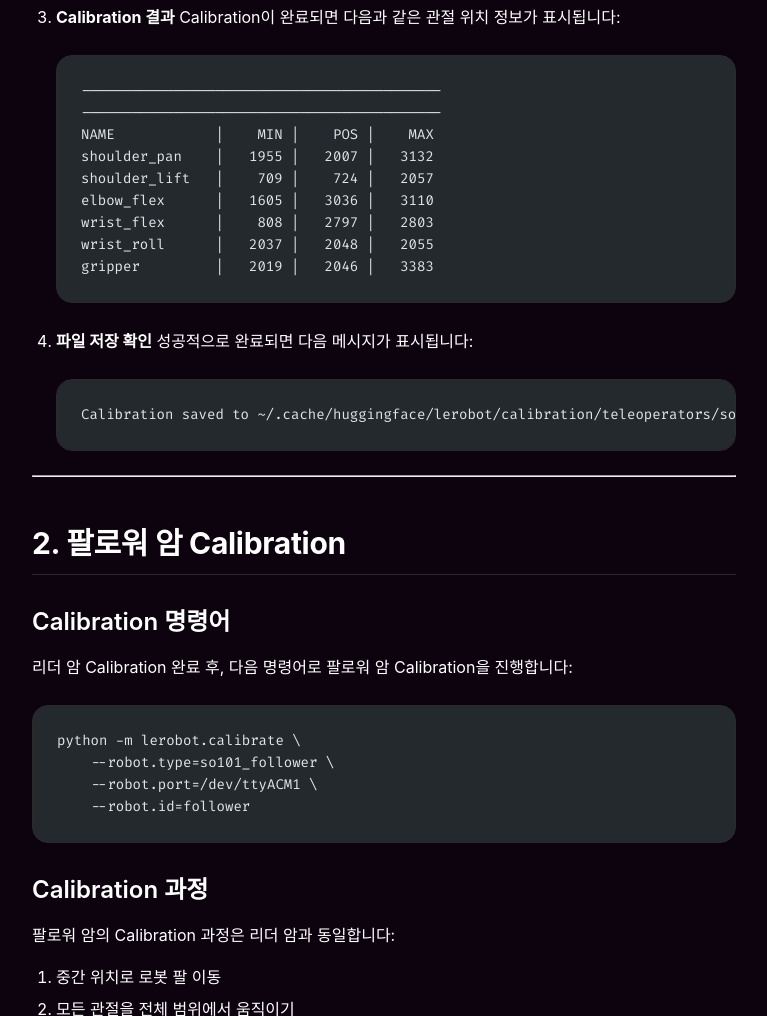
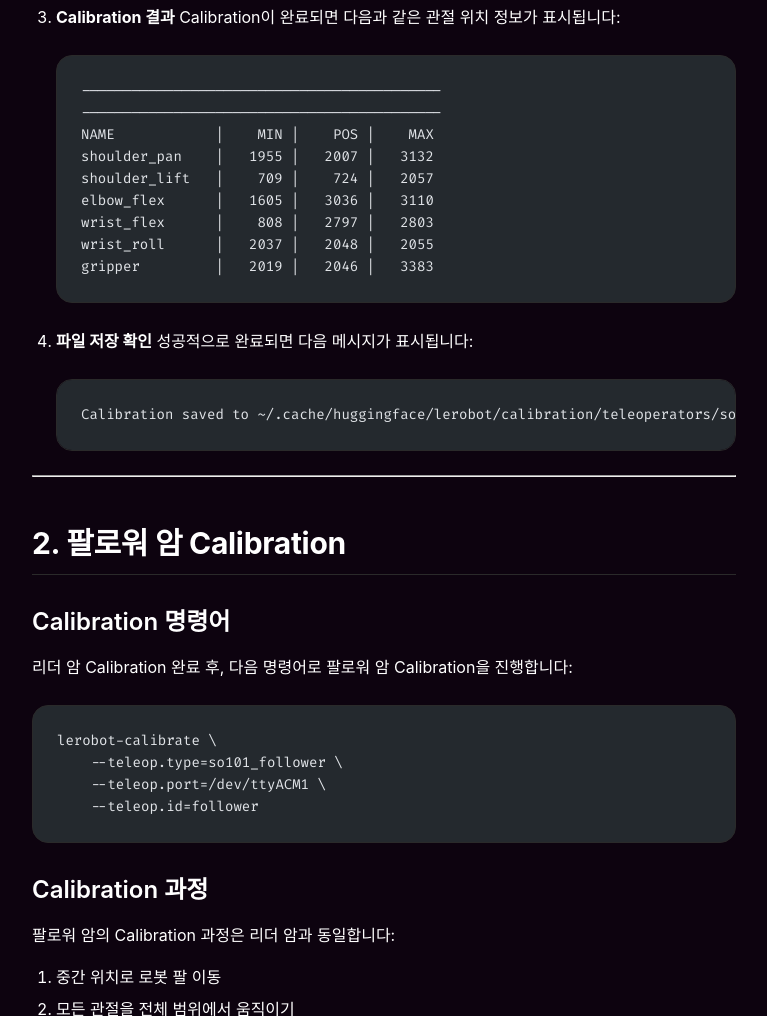
Before and after one commit to roboseasy/roboseasy.github.io, an Astro site: page /docs/physical-ai/lerobot/so-arm/software/calibration in a window 1280 px wide. Shown: the part 2741-3757 px from the top of the page, without its empty margins (396-1163 px from the left). Built offline with nearby package versions, Linux system fonts and the light colour scheme; Astro itself is replaced by a stand-in of ours; code samples lack their colours; a small style sheet from the web is missing.

Commit message:
new version

````diff
--- a/src/content/docs/physical-ai/lerobot/so-arm/software/calibration.mdx
+++ b/src/content/docs/physical-ai/lerobot/so-arm/software/calibration.mdx
@@ -75,7 +75,7 @@ source .venv/bin/activate
 다음 명령어를 실행하여 리더 암 Calibration을 시작합니다:
 
 ```bash
-python -m lerobot.calibrate \
+lerobot-calibrate \
     --teleop.type=so101_leader \
     --teleop.port=/dev/ttyACM0 \
     --teleop.id=leader
@@ -128,10 +128,10 @@ python -m lerobot.calibrate \
 리더 암 Calibration 완료 후, 다음 명령어로 팔로워 암 Calibration을 진행합니다:
 
 ```bash
-python -m lerobot.calibrate \
-    --robot.type=so101_follower \
-    --robot.port=/dev/ttyACM1 \
-    --robot.id=follower
+lerobot-calibrate \
+    --teleop.type=so101_follower \
+    --teleop.port=/dev/ttyACM1 \
+    --teleop.id=follower
 ```
 
 
````
